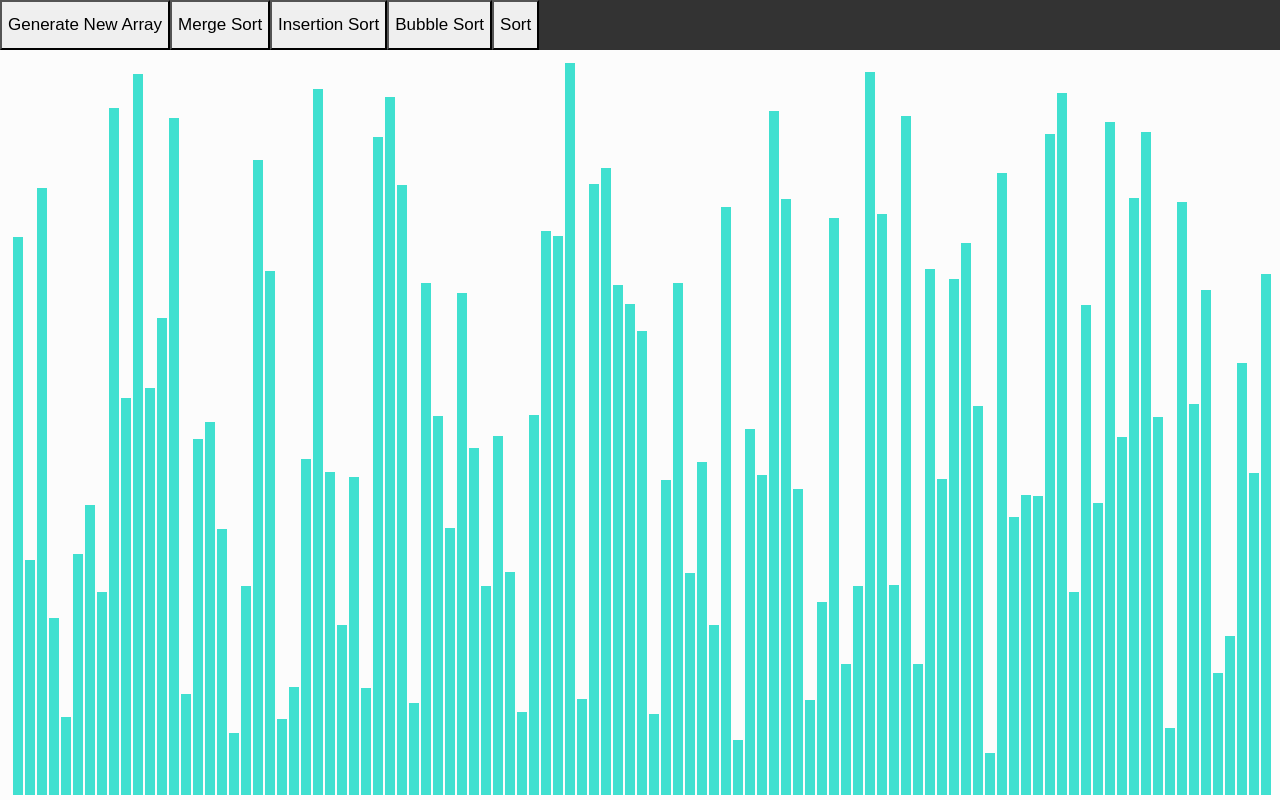
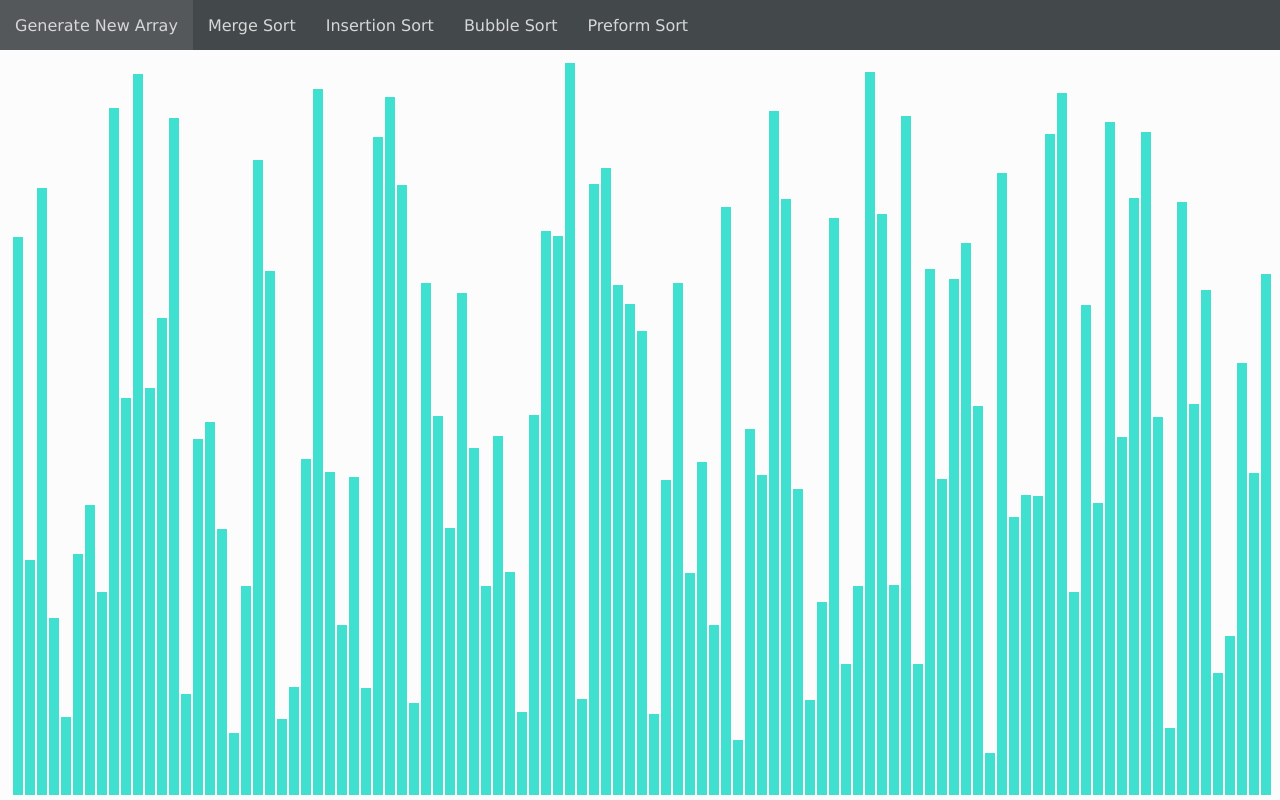
Before and after one commit to a3ox/sorting_visualizer, a React (Create React App) app: page / in a window 1280 px wide. Built offline with nearby package versions, Linux system fonts and the light colour scheme.

Commit message:
styled top option bar

```diff
--- a/src/SortingVisualizer/SortingVisualizer.css
+++ b/src/SortingVisualizer/SortingVisualizer.css
@@ -16,37 +16,9 @@ body {
   margin: 1px;
 }
 
-/* .topnav {
-  background-color: #333;
-  overflow: hidden;
-} */
-
-/* Style the links inside the navigation bar */
-/* .topnav a {
-  float: left;
-  color: #f2f2f2;
-  text-align: center;
-  padding: 14px 16px;
-
-  text-decoration: none;
-  font-size: 17px;
-} */
-
-/* Change the color of links on hover */
-/* .topnav a:hover {
-  background-color: #ddd;
-  color: black;
-} */
-
-/* Add a color to the active/current link */
-/* .topnav a.active {
-  background-color: #4caf50;
-  color: white;
-} */
-
 .opt-bar {
   position: relative;
-  background-color: #333;
+  background-color: #43484a;
   overflow: hidden;
   width: 100%;
   height: 50px;
@@ -54,9 +26,23 @@ body {
 
 .opt-bar button {
   float: left;
-  /* color: #f2f2f2; */
+  border: none;
+  background-color: inherit;
+  color: #d7d7d8;
+  padding: 15px;
+  font-family: Verdana, Geneva, Tahoma, sans-serif;
+  font-size: 16px;
+  text-align: center;
   text-decoration: none;
-  font-size: 17px;
+  font-size: 16px;
   border-radius: 0px;
   height: 100%;
 }
+
+.opt-bar button:hover {
+  background-color: #54585a;
+}
+
+.opt-bar button:active {
+  background-color: #237b72;
+}
--- a/src/SortingVisualizer/SortingVisualizer.jsx
+++ b/src/SortingVisualizer/SortingVisualizer.jsx
@@ -4,9 +4,9 @@ import { genBubbleSortAnimations } from "../sortingAlgorithms/sortingAlgorithms"
 import { genInsertionSortAnimations } from "../sortingAlgorithms/sortingAlgorithms";
 import { genMergeSortAnimations } from "../sortingAlgorithms/sortingAlgorithms";
 
-const ANIMATION_SPEED_MS = 5;
-const PRIMARY_COLOR = "turquoise";
-const SECONDARY_COLOR = "red";
+const ANIMATION_SPEED_MS = 10;
+const PRIMARY_COLOR = "#40e0d0";
+const SECONDARY_COLOR = "#a7726e";
 
 export default class SortingVisualizer extends React.Component {
   constructor(props) {
@@ -149,7 +149,12 @@ export default class SortingVisualizer extends React.Component {
           <button onClick={() => this.updateAlgorithm(this.bubbleSort)}>
             Bubble Sort
           </button>
-          <button onClick={() => this.callSelectedSort()}>Sort</button>
+          <button
+            className="sort-button"
+            onClick={() => this.callSelectedSort()}
+          >
+            Preform Sort
+          </button>
 
           {/* <button onClick={() => this.quickSort()}>Quick Sort</button>
           <button onClick={() => this.selectionSort()}>Selection Sort</button>
```
